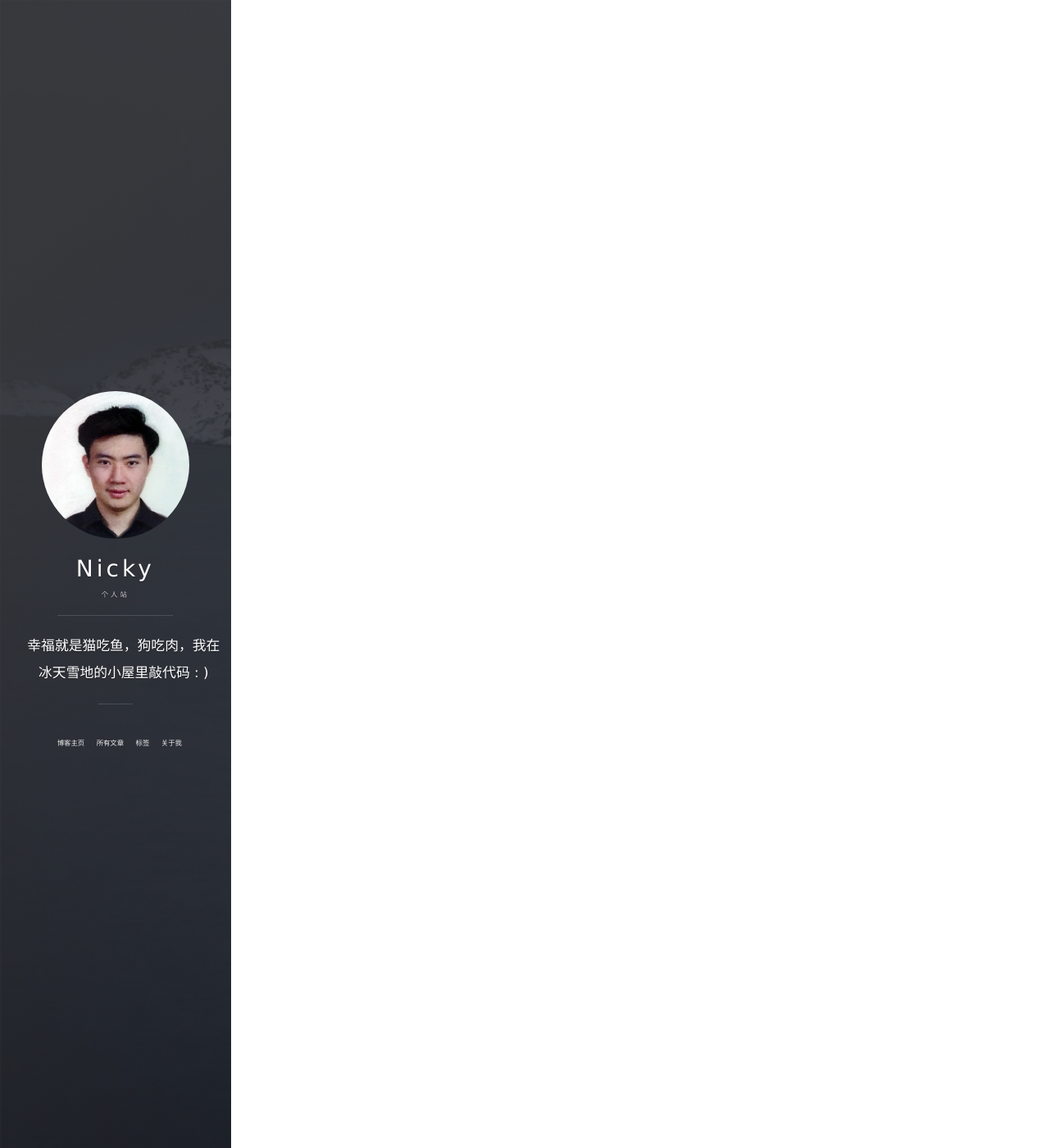
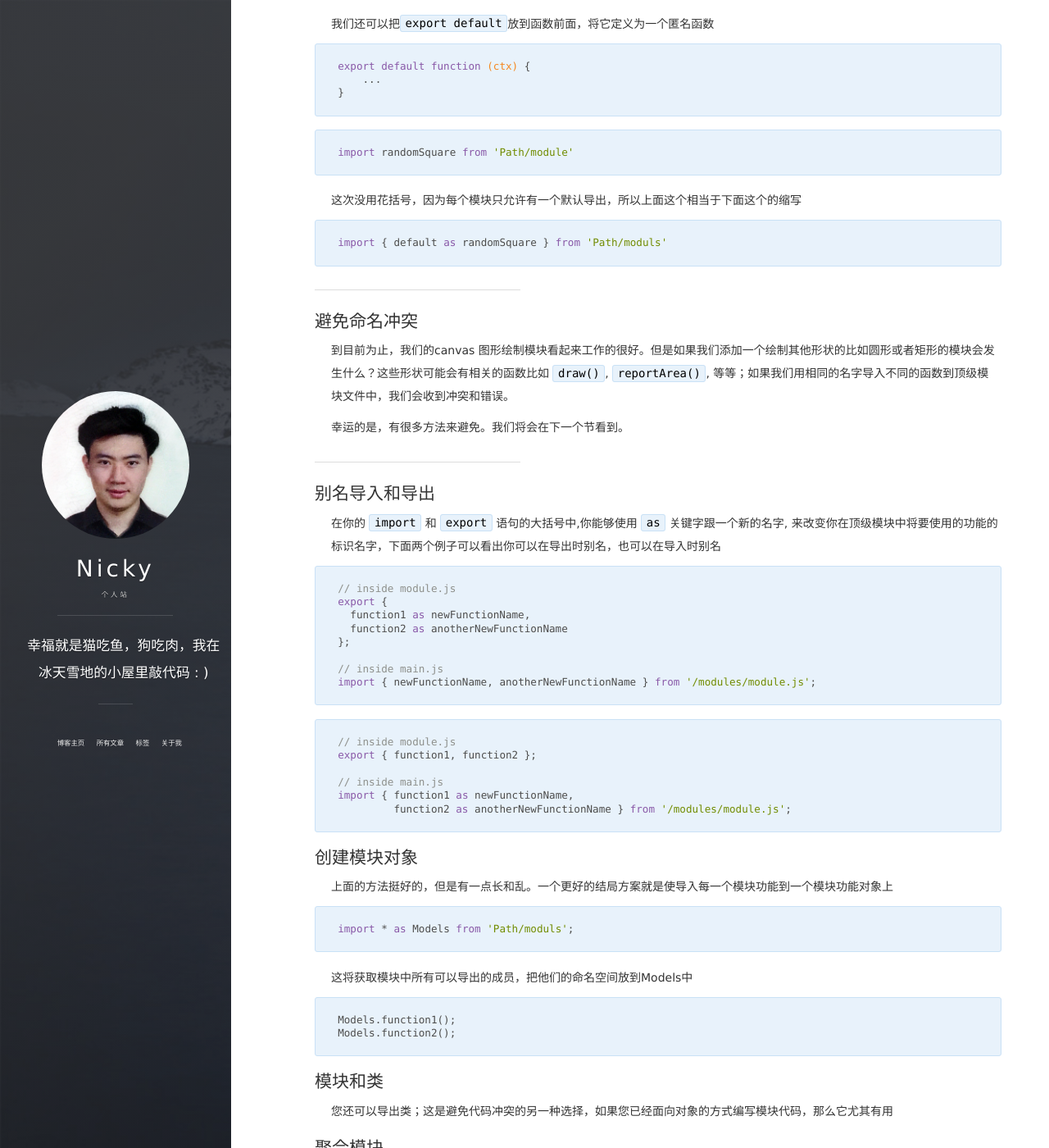
Before and after one commit to returnpy/returnpy.github.io, a Jekyll site: the page built from _posts/2018-12-27-JavaScript-16-模块化.md, in a window 1280 px wide and 1400 px high, scrolled down 1557 px. Shown: the whole window at 82% size. Built offline with Jekyll 4.4.1, drawn with Linux system fonts in a browser that asks for light colours; nearby versions of some CDN libraries; comment, search, counter and statistics services are not loaded; some of the changed text lies outside the part shown.

Commit message:
JavaScript

````diff
--- a/_posts/2018-12-27-JavaScript-16-模块化.md
+++ b/_posts/2018-12-27-JavaScript-16-模块化.md
@@ -7,21 +7,67 @@ tags: JavaScript
 
 ## 模块化的背景
 
+JavaScript脚本程序本来很小，在早期大多用来做独立脚本任务，提供在需要的地方与你的web页面交互的能力，所以大的脚本一般不需要。过了几年，我们现在有了大量JavaScript脚本的复杂程序，还有一些被用在其他环境（Node.js）
 
+因此在最近几年考虑提供把JavaScript脚本分割成部分模块在需要时进行导入变得有意义了。Node.js已经提供这个能力很长时间了，还有很多的JavaScript库和框架已经启用模块的使用
+
+好消息是最新的浏览器开始原生支持模块功能了，这会是一个好事情。浏览器能够优化加载模块，使得它比使用库更有效率
 
 ## 浏览器支持
 
+使用JavaScript模块依赖于`import`和`export`
 
+### `import`
+
+只有IE不支持
+
+`Dynamic import`
+
+Edge和IE都不支持
+
+`export`
+
+IE、Android、Samsung不支持
 
 ## 导出模块的功能
+
+为了获得模块的功能要做的第一件事就是把他们导出来。使用`export`语句来完成
+
+最简单的方法是把`export`语句放到你想要导出的项前面，比如：
+
+```javascript
+export const name = "square";
+```
+
+还有一个更方便的导出方法，在模块文件末尾使用一个`export`语句，然后把要导出的标识符放到花括号中用逗号分隔
+
+```javascript
+export { name, draw, reportArea, reportPerimeter };
+```
 
 
 
 ## 导入功能到你的脚本
 
+你想要在模块外使用一些功能，那你就需要导入他们才能使用
 
+```javascript
+import { name, draw, reportArea, reportPerimeter } from 'path/model.js';
+```
+
+**注意**：路径问题
+
+因为你导入了这些功能到你的脚本文件中，所以你可以向使用普通标识符一样使用它们
 
 ## 应用模块到你的HTML
+
+直接引入js文件到html中
+
+```html
+<script type="module" src="main.js"></script>
+```
+
+你只能在模块内部使用`import`和`export`语句；不是普通脚本文件
 
 
 
@@ -31,26 +77,109 @@ tags: JavaScript
 
 ## 默认导出versus命名导出
 
+为了是模块导入变得更简单，我们还可以使用默认导出
 
+```javascript
+export default randomSquare;
+```
+
+我们还可以把`export default`放到函数前面，将它定义为一个匿名函数
+
+```js
+export default function (ctx) {
+    ...
+}
+```
+
+```js
+import randomSquare from 'Path/module'
+```
+
+这次没用花括号，因为每个模块只允许有一个默认导出，所以上面这个相当于下面这个的缩写
+
+```js
+import { default as randomSquare } from 'Path/moduls'
+```
+
+
+
+---
 
 ## 避免命名冲突
 
+到目前为止，我们的canvas 图形绘制模块看起来工作的很好。但是如果我们添加一个绘制其他形状的比如圆形或者矩形的模块会发生什么？这些形状可能会有相关的函数比如 `draw()`, `reportArea()`, 等等；如果我们用相同的名字导入不同的函数到顶级模块文件中，我们会收到冲突和错误。
 
+幸运的是，有很多方法来避免。我们将会在下一个节看到。
+
+---
 
 ## 别名导入和导出
+
+在你的 `import` 和 `export` 语句的大括号中,你能够使用 `as` 关键字跟一个新的名字, 来改变你在顶级模块中将要使用的功能的标识名字，下面两个例子可以看出你可以在导出时别名，也可以在导入时别名
+
+```js
+// inside module.js
+export {
+  function1 as newFunctionName,
+  function2 as anotherNewFunctionName
+};
+
+// inside main.js
+import { newFunctionName, anotherNewFunctionName } from '/modules/module.js';
+```
+
+```js
+// inside module.js
+export { function1, function2 };
+
+// inside main.js
+import { function1 as newFunctionName,
+         function2 as anotherNewFunctionName } from '/modules/module.js';
+```
 
 
 
 ## 创建模块对象
 
+上面的方法挺好的，但是有一点长和乱。一个更好的结局方案就是使导入每一个模块功能到一个模块功能对象上
+
+```js
+import * as Models from 'Path/moduls';
+```
+
+这将获取模块中所有可以导出的成员，把他们的命名空间放到Models中
+
+```js
+Models.function1();
+Models.function2();
+```
+
 
 
 ## 模块和类
 
-
+您还可以导出类；这是避免代码冲突的另一种选择，如果您已经面向对象的方式编写模块代码，那么它尤其有用
 
 ## 聚合模块
+
+有时你会想将模块聚合在一起，所以希望把多个子模块组合到一个父模块中，可以在父模块中使用下面的语法
+
+```js
+export * from 'x.js'
+export { name } from 'x.js'
+```
 
 
 
 ## 模块动态加载
+
+浏览器中可用的JavaScript模块功能的最新部分是模块动态加载。这以为着您仅在需要时动态加载模块，而不必预先加载所有模块
+
+这个新功能允许您将`import`作为函数调用，将其作为参数传递给模块的路径。它返回一个Promise，它通过一个模块对象来实现，让你访问该对象的导出
+
+```js
+import('/modules/myModule.js')
+.then((module) => {
+    // Do someting with the module.
+});jkjkjkjkjjkjkjjjjjjjjjjjkjkjkjkk
+```
````
